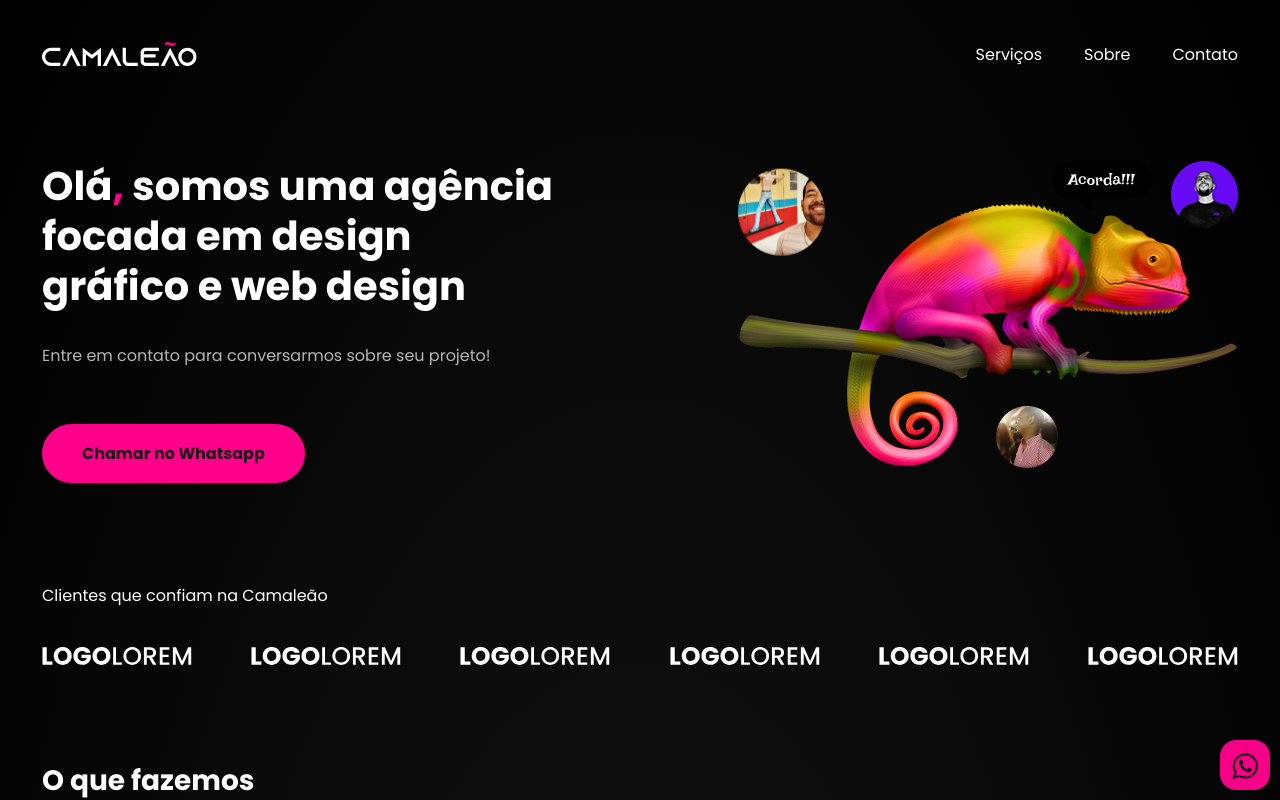
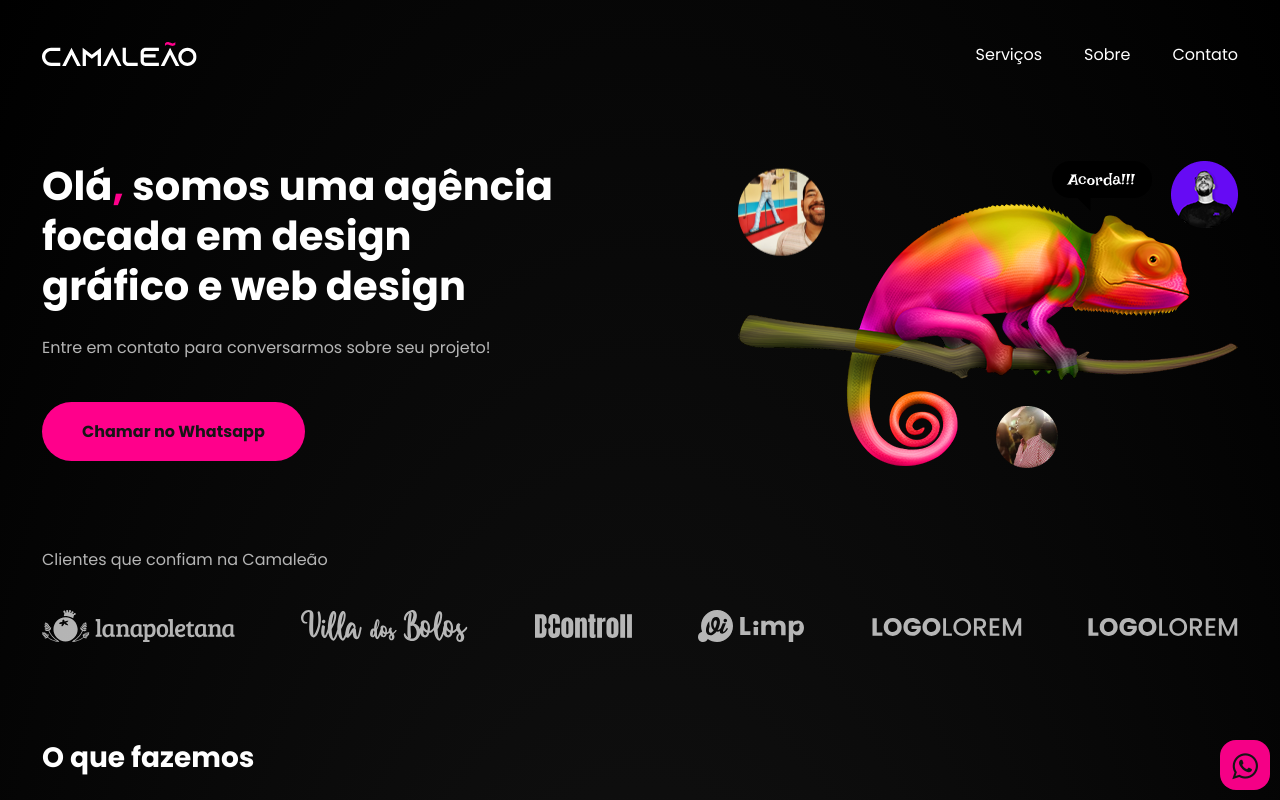
Before and after one commit to joiltonmelo/camaleao, a plain HTML site: page index.html in a window 1280 px wide. Shown: the top 800 px of the page. Drawn offline with Linux system fonts and the light colour scheme.

Commit message:
edited again

```diff
--- a/css/style.css
+++ b/css/style.css
@@ -161,8 +161,8 @@ max-width: 525px;
 }
 
 .container .hero .hero-text p {
-margin-bottom: 56px;
-margin-top: 32px;
+margin-bottom: 42px;
+margin-top: 24px;
 opacity: 0.7;
 }
 
@@ -206,10 +206,12 @@ cursor: pointer;
 margin-top: 38px;
 display: flex;
 justify-content: space-between;
+align-items: center;
 }
 
 .clientes {
-margin-top: 100px;
+margin-top: 80px;
+opacity: 0.7;
 }
 
 .card-text {
@@ -235,7 +237,7 @@ margin-bottom:16px;
 .card p {
 margin-bottom:22px;
 font-size: 14px;
-line-height: 26px;
+line-height: 20px;
 opacity: 0.7;
 }
 
@@ -393,10 +395,12 @@ justify-content: space-between;
 flex-wrap: wrap;
 flex-direction: row;
 gap: 18px;
+
 }
 
 .clientes {
 margin-top: 62px;
+
 }
 
 .clientes p {
--- a/index.html
+++ b/index.html
@@ -14,9 +14,9 @@
 
 <title>Agência Camaleão | Design Gráfico | Arte Finalista | Web Design | Salvador-BA</title>
 
- <meta name="description" content="Estudio digital focado em design">
+ <meta name="description" content="A Camaleão Publicidade é uma agência de comunicação e marketing localizada em Salvador, Bahia. Especializada em soluções criativas e estratégias inovadoras, a Camaleão Publicidade oferece uma ampla gama de serviços para ajudar empresas a se destacarem no mercado e a se conectarem de forma eficaz com seu público-alvo.">
 
- <meta name="keywords" content="Designer, Gráfica, Design, Branding, Logo, Publicidade, Agência, Salvador, Webdesign, Site, Webapp, Programação, UI Design, UX Design ">
+ <meta name="keywords" content="Design Gráfico, Designer, Arte Finalista, Gráfica, Design, Branding, Logo, Publicidade, Agência, Salvador, Web Design, Site, Webapp, Programação, UI Design, UX Design ">
 
 <link rel="icon" type="image/png" sizes="32x32" href="./img/favicon-32x32.png">
 <link rel="icon" type="image/png" sizes="16x16" href="./img/favicon-16x16.png">
@@ -67,10 +67,10 @@
 <p>Clientes que confiam na Camaleão</p>
 
 <div class="logo-cliente">
-<a href="#"><img src="./img/cliente.svg"  alt="Cliente" title="Cliente Nome"></a>
-<a href="#"><img src="./img/cliente.svg"  alt="Cliente" title="Cliente Nome"></a>
-<a href="#"><img src="./img/cliente.svg"  alt="Cliente" title="Cliente Nome"></a>
-<a href="#"><img src="./img/cliente.svg"  alt="Cliente" title="Cliente Nome"></a>
+<a href="#"><img src="./img/logo-lanapolitana.svg"  alt="Lanapolitana" title="Lanapolitana"></a>
+<a href="#"><img src="./img/logo-villadosbolos.svg"  alt="Villa dos Bolos" title="Villa dos Bolos"></a>
+<a href="#"><img src="./img/logo-dcontroll.svg"  alt="DControll" title="DControll"></a>
+<a href="#"><img src="./img/logo-oilimp.svg"  alt="Oi Limp" title="Oi Limp"></a>
 <a href="#"><img src="./img/cliente.svg"  alt="Cliente" title="Cliente Nome"></a>
 <a href="#"><img src="./img/cliente.svg"  alt="Cliente" title="Cliente Nome"></a>
 </div>
@@ -86,7 +86,7 @@
 <div class="cards">
 
 <div class="card">
-<img src="./img/card01.jpg"  alt="Card" title="Card">
+<img src="./img/card01.jpg"  alt="Logo & Identidade Visual" title="Logo & Identidade Visual">
 <h4>Logo & Identidade Visual</h4>
 <p>Um serviço que envolve a criação e desenvolvimento de uma imagem corporativa consistente e reconhecível. Inclui a concepção de logotipos, paletas de cores, tipografias, e elementos gráficos que juntos formam a identidade visual de uma marca.</p>
 
@@ -94,7 +94,7 @@
 </div>
 
 <div class="card">
-<img src="./img/card02.jpg"  alt="Card" title="Card">
+<img src="./img/card02.jpg"  alt="Design Gráfico" title="Design Gráfico">
 <h4>Design Gráfico</h4>
 <p>Criação de elementos visuais para diversas finalidades, como impressos, digitais, publicitários e editoriais. Este serviço inclui o desenvolvimento de cartazes, panfletos, revistas, embalagens, infográficos, entre outros materiais.</p>
 
@@ -102,7 +102,7 @@
 </div>
 
 <div class="card">
-<img src="./img/card03.jpg"  alt="Card" title="Card">
+<img src="./img/card03.jpg"  alt="Web Design" title="Web Design">
 <h4>Web Design</h4>
 <p>Processo de planejamento, concepção e construção de sites e páginas da web. Este serviço foca na aparência, usabilidade e arquitetura da informação dos sites, garantindo que eles sejam intuitivos, esteticamente agradáveis e funcionais.</p>
 
```
Also changed, not shown: img/logo-dcontroll.svg (added), img/logo-lanapolitana.svg (added), img/logo-oilimp.svg (added), img/logo-villadosbolos.svg (added).
